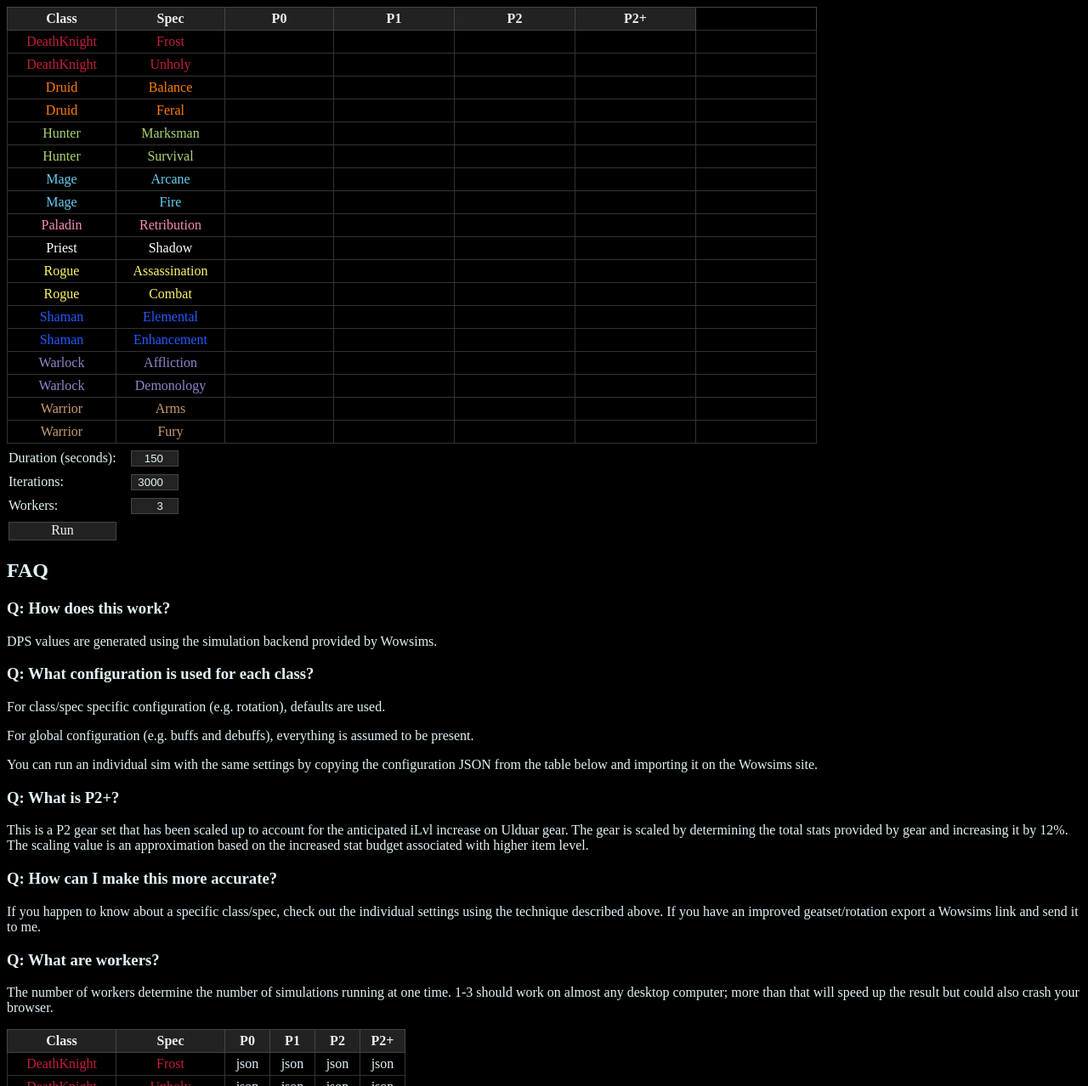
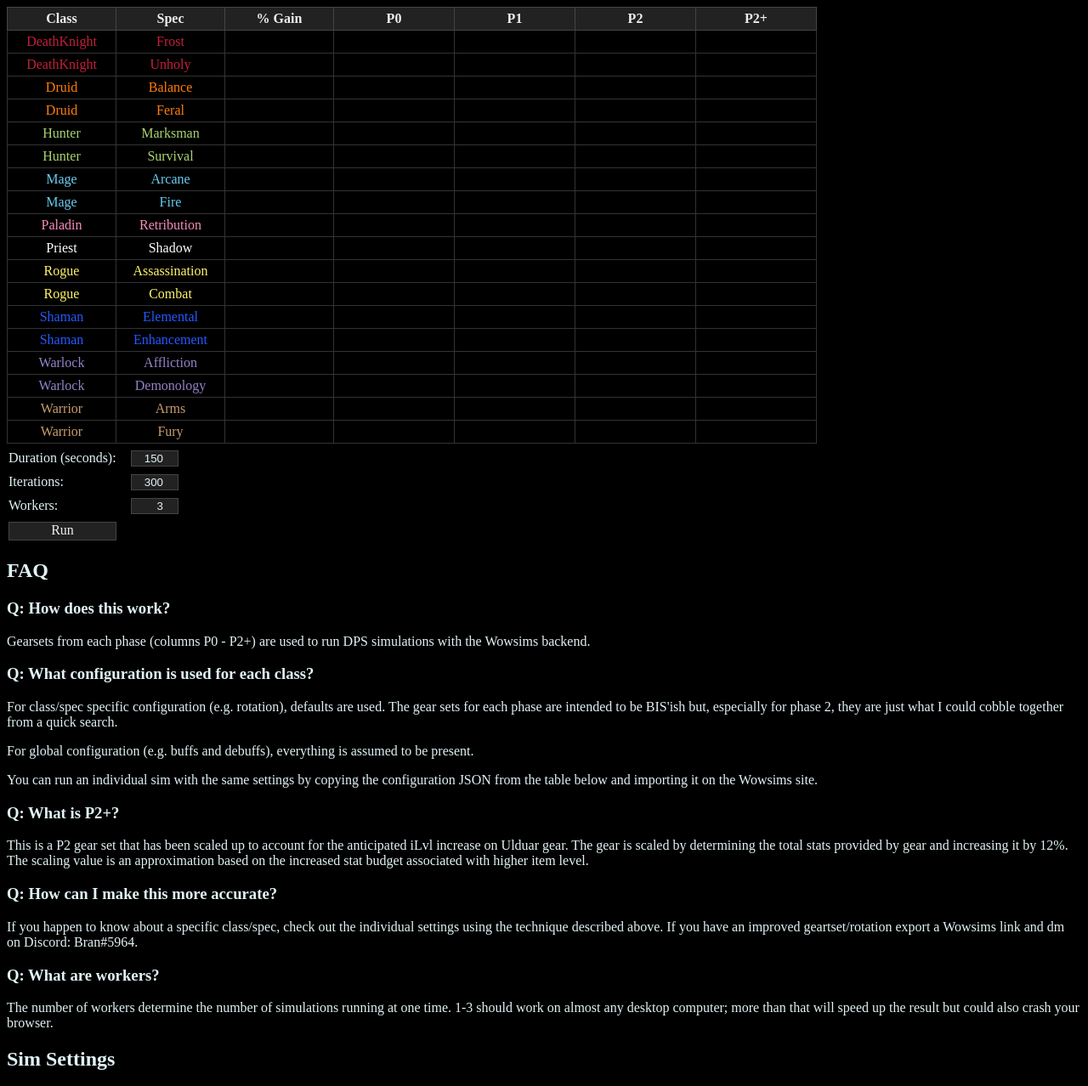
Before and after one commit to b-r-a-n/wotlkscaling, a plain HTML site: page index.html in a window 1280 px wide. Shown: the top 1278 px of the page at 85% size. Drawn offline with Linux system fonts and the light colour scheme.

Commit message:
Add files via upload

```diff
--- a/index.html
+++ b/index.html
@@ -10,7 +10,7 @@
     <body>
         <div id="compareContainer" hidden>
             <table id="compareTable" class="compare-table">
-                <thead><tr><th>Class</th><th>Spec</th><th>P0</th><th>P1</th><th>P2</th><th>P2+</th></th></thead>
+                <thead><tr><th>Class</th><th>Spec</th><th>% Gain</th><th>P0</th><th>P1</th><th>P2</th><th>P2+</th></th></thead>
                 <tbody></tbody>
             </table>
             <div id="compareConfig">
@@ -20,7 +20,7 @@
                 </div>
                 <div class="input-item">
                 <label for="simIterations">Iterations:</label>
-                <input type="number" name="simIterations" id="simIterations" value=3000>
+                <input type="number" name="simIterations" id="simIterations" value=300>
                 </div>
                 <div class="input-item">
                 <label for="workerCount">Workers:</label>
@@ -30,23 +30,25 @@
                 <div id="startButton" class="button">Run</div>
                 </div>
             </div>
+            <canvas id="compareGraph" width="900" height="600" hidden></canvas>
         </div>
         <div class="faqContainer">
             <h2>FAQ</h2>
             <h3>Q: How does this work?</h3>
-            <p>DPS values are generated using the simulation backend provided by <a href="https://wowsims.github.io/wotlk/">Wowsims</a>.</p>
+            <p>Gearsets from each phase (columns P0 - P2+) are used to run DPS simulations with the <a href="https://wowsims.github.io/wotlk/">Wowsims</a> backend.</p>
             <h3>Q: What configuration is used for each class?</h3>
-            <p>For class/spec specific configuration (e.g. rotation), defaults are used.</p>
+            <p>For class/spec specific configuration (e.g. rotation), defaults are used. The gear sets for each phase are intended to be BIS'ish but, especially for phase 2, they are just what I could cobble together from a quick search.</p>
             <p>For global configuration (e.g. buffs and debuffs), everything is assumed to be present.</p>
             <p>You can run an individual sim with the same settings by copying the configuration JSON from the table below and importing it on the Wowsims site.</p>
             <h3>Q: What is P2+?</h3>
             <p>This is a P2 gear set that has been scaled up to account for the anticipated iLvl increase on Ulduar gear. The gear is scaled by determining the total stats provided by gear and increasing it by 12%. The scaling value is an approximation based on the increased stat budget associated with higher item level.</p>
             <h3>Q: How can I make this more accurate?</h3>
-            <p>If you happen to know about a specific class/spec, check out the individual settings using the technique described above. If you have an improved geatset/rotation export a Wowsims link and send it to me.</p>
+            <p>If you happen to know about a specific class/spec, check out the individual settings using the technique described above. If you have an improved geartset/rotation export a Wowsims link and dm on Discord: Bran#5964.</p>
             <h3>Q: What are workers?</h3>
             <p>The number of workers determine the number of simulations running at one time. 1-3 should work on almost any desktop computer; more than that will speed up the result but could also crash your browser.</p>
         </div>
         <div>
+            <h2>Sim Settings</h2>
             <table id="settingsTable" class="compare-table">
                 <thead><tr><th>Class</th><th>Spec</th><th>P0</th><th>P1</th><th>P2</th><th>P2+</th></th></thead>
                 <tbody></tbody>
```
